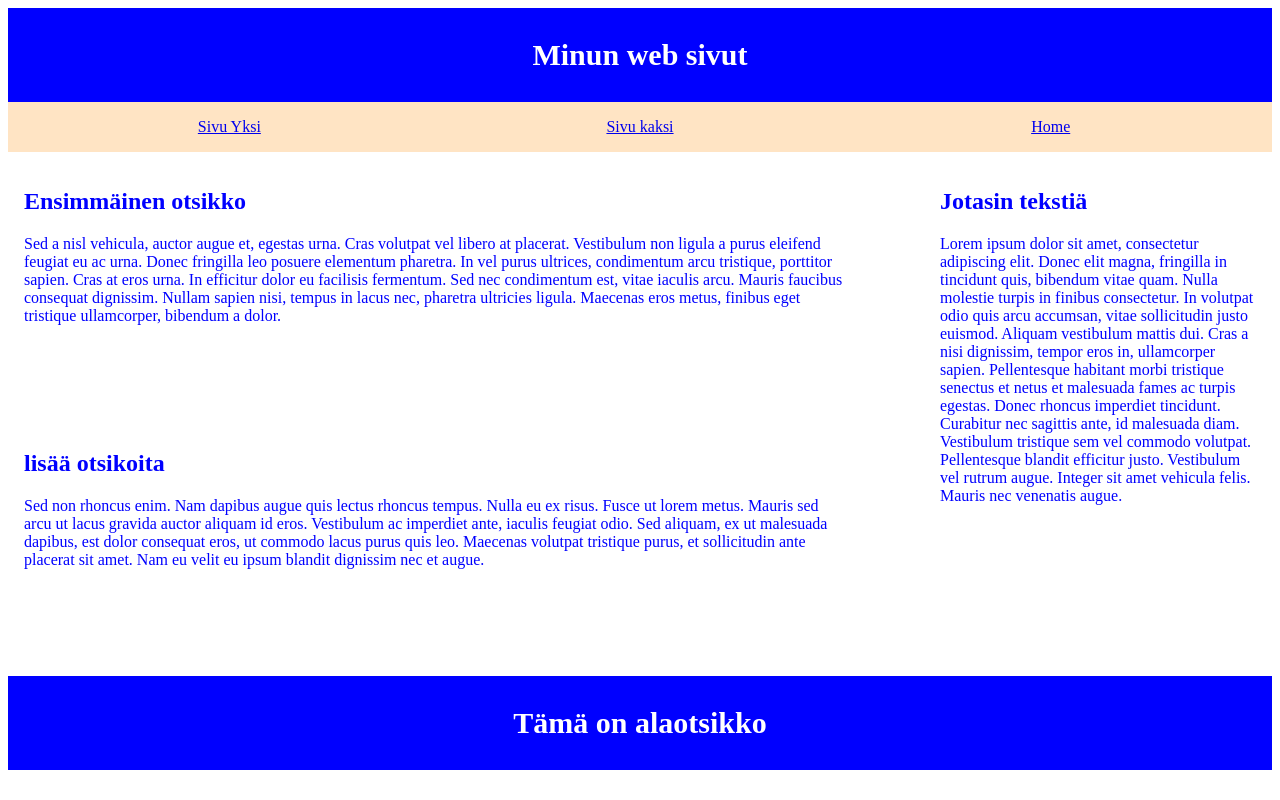
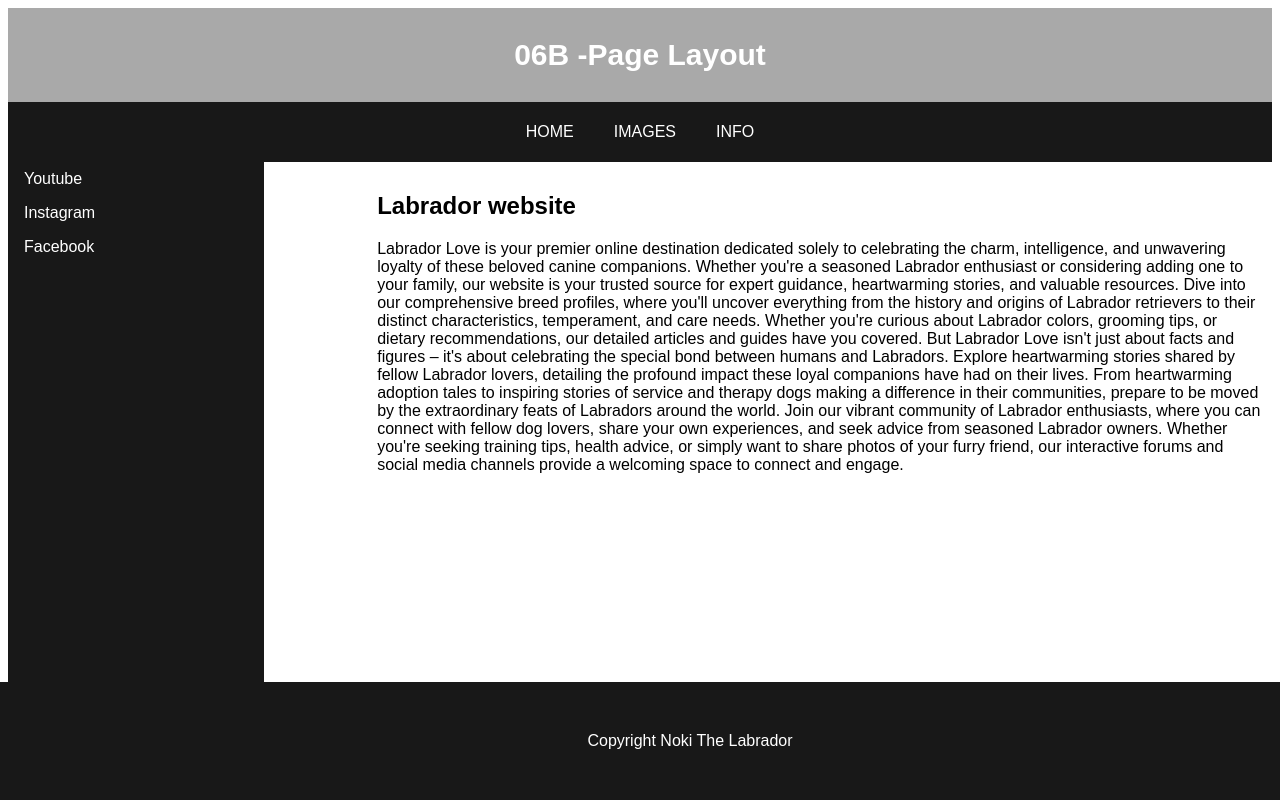
Before and after one commit to TuomoGranholm/Verkkosivujen-kehitt-minen, a plain HTML site: page Third html/index.html in a window 1280 px wide. Drawn offline with Linux system fonts and the light colour scheme.

Commit message:
Third site ver1

```diff
--- a/Third html/index.html
+++ b/Third html/index.html
@@ -3,69 +3,70 @@
 <head>
     <meta charset="UTF-8">
     <meta name="viewport" content="width=device-width, initial-scale=1.0">
-    <title>Desing</title>
+    <title>Assignment 6B</title>
     <link rel="stylesheet" href="styles.css">
 </head>
 <body>
-    <header>Minun web sivut</header>
+    <header>06B -Page Layout</header>
             <nav>
                 <div class="wrapper">
                      <div>
-                        <a href="sivu1.html">Sivu Yksi</a>
+                        <a href="index.html">HOME</a>
                     </div>
 
                     <div>
-                        <a href="sivu2.html">Sivu kaksi</a>
+                        <a href="images.html">IMAGES</a>
                     </div>
 
                     <div>
-                        <a href="index.html">Home</a>
+                        <a href="info.html">INFO</a>
                     </div>
             </div>
     </nav>
 
+    <ul>
+        <li><a class="blokki" href="https://www.youtube.com/">Youtube</a></li>
+        <li><a class="blokki" href="https://www.instagram.com">Instagram</a></li>
+        <li><a class="blokki" href="https://www.facebook.com">Facebook</a></li>
+
+    </ul>
+
+
+
     <section>
-        <h1> Ensimmäinen otsikko</h1>
+        <h1>Labrador website</h1>
 
-        <p>Sed a nisl vehicula, auctor augue et, egestas urna. Cras volutpat vel libero at placerat.
-            Vestibulum non ligula a purus eleifend feugiat eu ac urna. Donec fringilla leo posuere
-            elementum pharetra. In vel purus ultrices, condimentum arcu tristique, porttitor sapien.
-            Cras at eros urna. In efficitur dolor eu facilisis fermentum. Sed nec condimentum est, vitae
-            iaculis arcu. Mauris faucibus consequat dignissim. Nullam sapien nisi, tempus in lacus nec,
-            pharetra ultricies ligula. Maecenas eros metus, finibus eget tristique ullamcorper,
-            bibendum a dolor.</p>
+        <p> Labrador Love is your premier online destination dedicated solely to
+            celebrating the charm, intelligence, and unwavering loyalty of these
+            beloved canine companions. Whether you're a seasoned Labrador enthusiast
+            or considering adding one to your family, our website is your trusted source
+            for expert guidance, heartwarming stories, and valuable resources.
+
+            Dive into our comprehensive breed profiles, where you'll uncover everything from the
+            history and origins of Labrador retrievers to their distinct characteristics,
+            temperament, and care needs. Whether you're curious about Labrador colors, grooming
+            tips, or dietary recommendations, our detailed articles and guides have you covered.
+
+            But Labrador Love isn't just about facts and figures – it's about celebrating the
+            special bond between humans and Labradors. Explore heartwarming stories shared by
+            fellow Labrador lovers, detailing the profound impact these loyal companions have
+            had on their lives. From heartwarming adoption tales to inspiring stories of service
+            and therapy dogs making a difference in their communities, prepare to be moved by the
+            extraordinary feats of Labradors around the world.
+
+            Join our vibrant community of Labrador enthusiasts, where you can connect with fellow
+            dog lovers, share your own experiences, and seek advice from seasoned Labrador owners.
+             Whether you're seeking training tips, health advice, or simply want to share photos of
+             your furry friend, our interactive forums and social media channels provide a welcoming
+             space to connect and engage.
+        </p>
 
 
 
     </section>
-        <aside>
-                <h1>Jotasin tekstiä</h1>
 
-                <p> Lorem ipsum dolor sit amet, consectetur adipiscing elit.
-                    Donec elit magna, fringilla in tincidunt quis, bibendum vitae quam.
-                    Nulla molestie turpis in finibus consectetur.
-                    In volutpat odio quis arcu accumsan, vitae sollicitudin justo euismod.
-                    Aliquam vestibulum mattis dui. Cras a nisi dignissim, tempor eros in,
-                    ullamcorper sapien. Pellentesque habitant morbi tristique senectus et netus et
-                    malesuada fames ac turpis egestas. Donec rhoncus imperdiet tincidunt.
-                    Curabitur nec sagittis ante, id malesuada diam. Vestibulum tristique sem vel
-                    commodo volutpat. Pellentesque blandit efficitur justo. Vestibulum vel rutrum
-                    augue. Integer sit amet vehicula felis. Mauris nec venenatis augue.</p>
-         </aside>
 
-        <article>
-                <h1>lisää otsikoita</h1>
-
-                <p>Sed non rhoncus enim. Nam dapibus augue quis lectus rhoncus tempus.
-                    Nulla eu ex risus. Fusce ut lorem metus. Mauris sed arcu ut lacus gravida
-                    auctor aliquam id eros. Vestibulum ac imperdiet ante, iaculis feugiat odio.
-                    Sed aliquam, ex ut malesuada dapibus, est dolor consequat eros, ut commodo
-                    lacus purus quis leo. Maecenas volutpat tristique purus, et sollicitudin ante
-                    placerat sit amet. Nam eu velit eu ipsum blandit dignissim nec et augue.</p>
-
-        </article>
-
-        <footer>Tämä on alaotsikko</footer>
+        <footer>Copyright Noki The Labrador</footer>
 
 </body>
 </html>
--- a/Third html/styles.css
+++ b/Third html/styles.css
@@ -1,5 +1,5 @@
-header,footer
-{background-color: blue;
+header
+{background-color:darkgray;
 color: white;
 padding: 1em;
 text-align: center;
@@ -9,49 +9,82 @@ clear: left;
 
 }
 
+nav{
 
-nav{
-    background-color: bisque;
-    padding: 1em;
+    background-color: rgb(24, 24, 24);
+    padding: 20px;
 
 }
 
-.wrapper {
+.wrapper{
     display: flex;
+    height: 20px;
+    justify-content: center;
+    align-items: center;
+
+}
+
+div a {
+    color: white;
+    text-decoration: none;
 
 }
 
 .wrapper >div {
-   flex: 1;
-   text-align: center;
+    flex:;
+    padding: 20px;
+ }
+
+ ul {
+    list-style-type: none;
+    margin: 0;
+    padding: 0;
+    width: 20%;
+    background-color:rgb(24, 24, 24);
+    height: 100%;
+    overflow: auto;
+    position: fixed;
+  }
+
+  li a {
+    display: block;
+    color: #000;
+    padding: 8px 16px;
+    text-decoration: none;
+  }
+
+  li a.blokki {
+    background-color: rgb(24, 24, 24);
+    color: white;
+  }
+
+  li a:hover:not(.active) {
+    background-color:red;
+    color: white;
+  }
+
+footer {
+    position: fixed;
+    left: 0;
+    bottom: 0;
+    width: 100%;
+    background-color: rgb(24, 24, 24);
+    color: white;
+    text-align: center;
+    border: 50px;
+    padding: 50px;
+}
+
+
+body{
+    font-family: Arial, Helvetica, sans-serif;
+
 
 }
 
-
-
 section {
-    float: left;
-    width: 65%;
-    color: blue;
-    height: 230px;
-    padding: 1em;
-
+        float: right;
+        width: 70%;
+        padding: 10px;
+        margin-bottom: 50px;
 }
-
-aside {
-float: right;
-width: 25%;
-color: blue;
-height: 430px;
-padding: 1em;
-
-}
-
-article{
-    float: left;
-    width: 65%;
-    color: blue;
-    padding: 1em;
-    height: 230px;
-
-}
--- a/Toinen_OT/styles.css
+++ b/Toinen_OT/styles.css
@@ -18,12 +18,16 @@ nav{
 
 .wrapper {
     display: flex;
+    justify-content: center;
+    color: aquamarine;
 
 }
 
 .wrapper >div {
    flex: 1;
    text-align: center;
+   margin: 5px;
+   color: red;
 
 }
 
```
